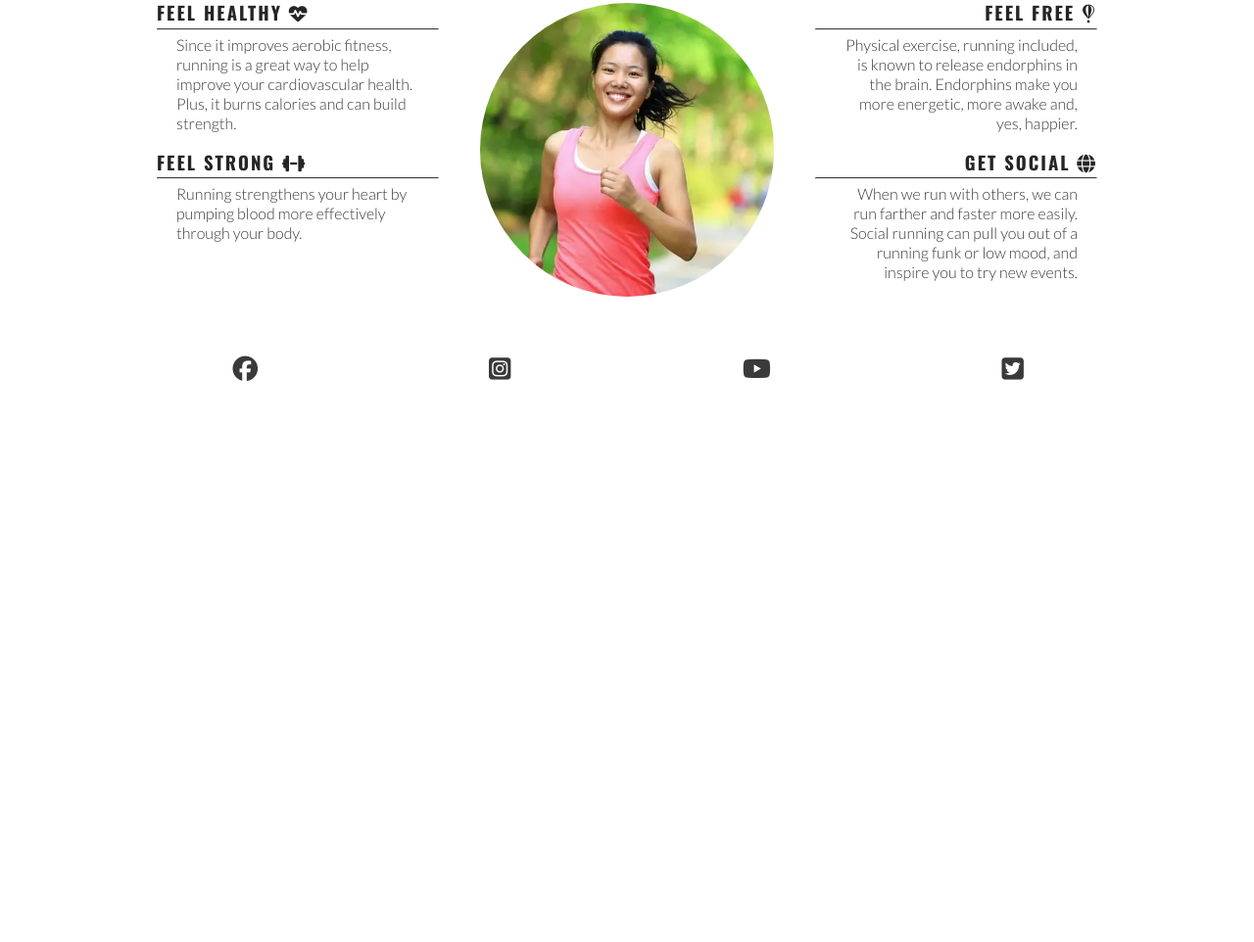
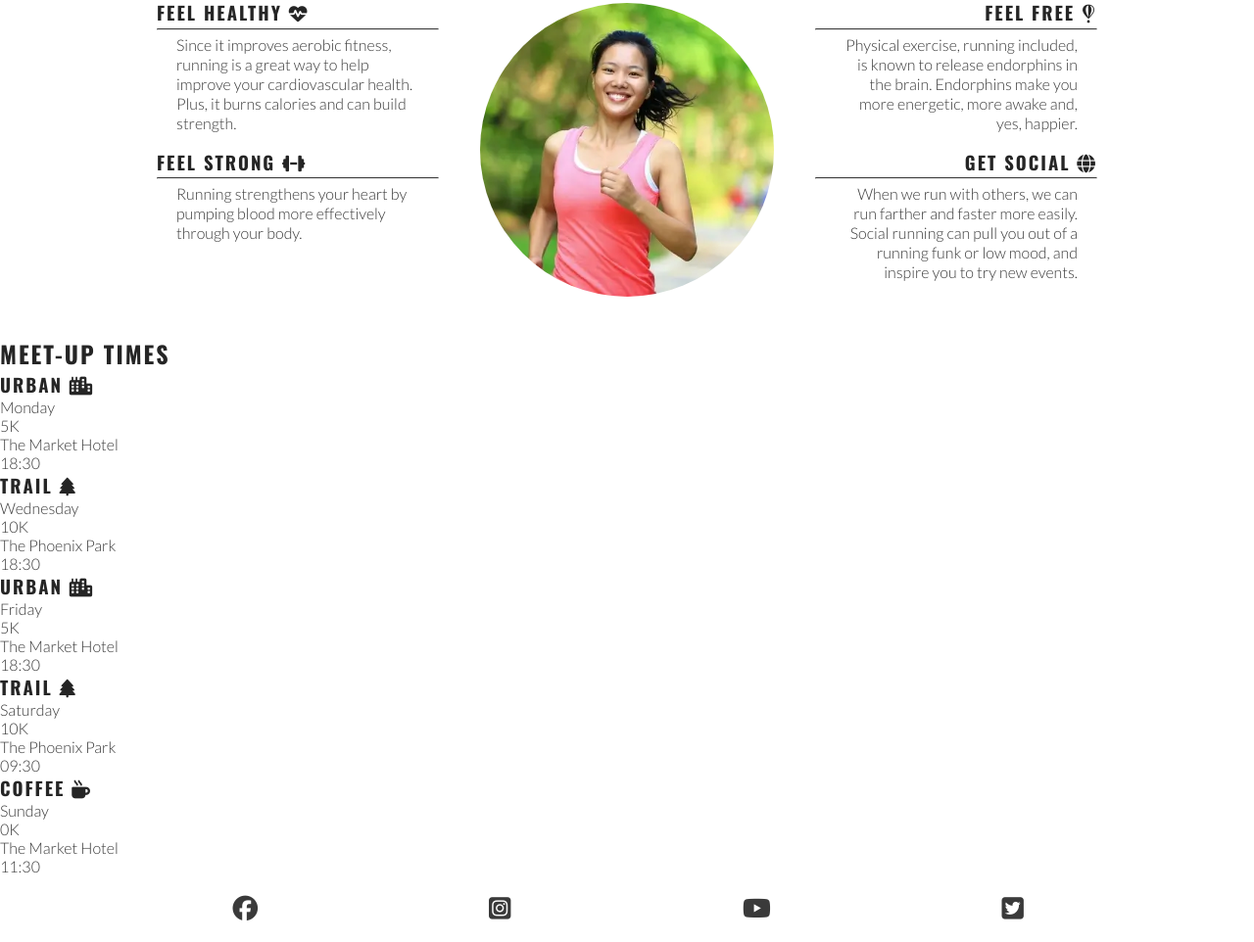
Before and after one commit to maxgray7-dev/running-project, a plain HTML site: page index.html in a window 1280 px wide. Shown: the part 782-1744 px from the top of the page at 98% size. Before the commit the page ends 1193 px from the top, so only its background shows below. Drawn offline with nearby package versions, Linux system fonts and the light colour scheme.

Commit message:
Added meet-up section, divs, and info

```diff
--- a/index.html
+++ b/index.html
@@ -93,7 +93,49 @@
 
         </section>
 
+        <!-- Meet-up times section -->
+        <section id="meetup">
+            <h2>Meet-up Times</h2>
+            <div id="times">
+                <div>
+                    <h3>Urban <i class="fa-solid fa-city"></i></h3>
+                    <p>Monday</p>
+                    <p>5K</p>
+                    <p>The Market Hotel</p>
+                    <p>18:30</p>
+                </div>
+                <div>
+                    <h3>Trail <i class="fa-solid fa-tree"></i></h3>
+                    <p>Wednesday</p>
+                    <p>10K</p>
+                    <p>The Phoenix Park</p>
+                    <p>18:30</p>
+                </div>
+                <div>
+                    <h3>Urban <i class="fa-solid fa-city"></i></h3>
+                    <p>Friday</p>
+                    <p>5K</p>
+                    <p>The Market Hotel</p>
+                    <p>18:30</p>
+                </div>
+                <div>
+                    <h3>Trail <i class="fa-solid fa-tree"></i></h3>
+                    <p>Saturday</p>
+                    <p>10K</p>
+                    <p> The Phoenix Park</p>
+                    <p>09:30</p>
+                </div>
+                <div>
+                    <h3>Coffee <i class="fa-solid fa-mug-hot"></i></h3>
+                    <p>Sunday</p>
+                    <p>0K</p>
+                    <p>The Market Hotel</p>
+                    <p>11:30</p>
+                </div>
+            </div>
+            </div>
 
+        </section>
 
 
     </main>
```
